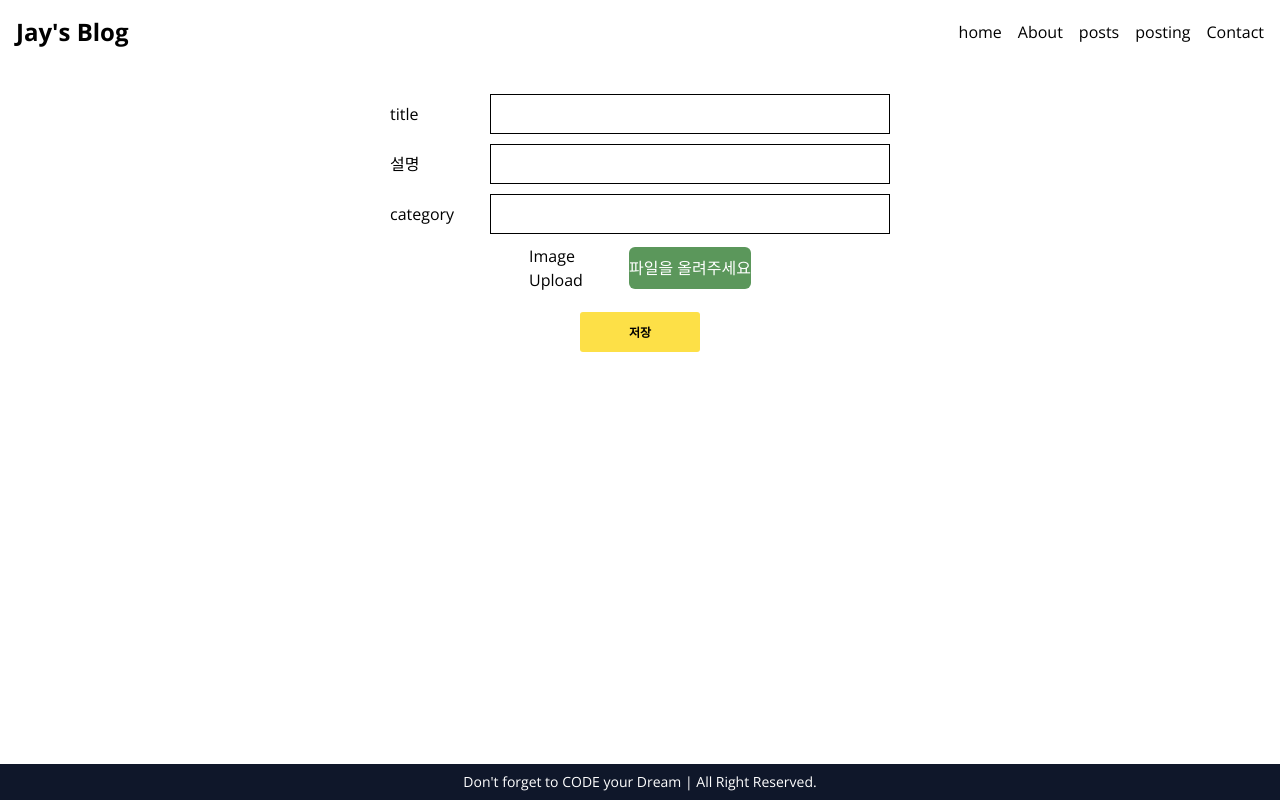
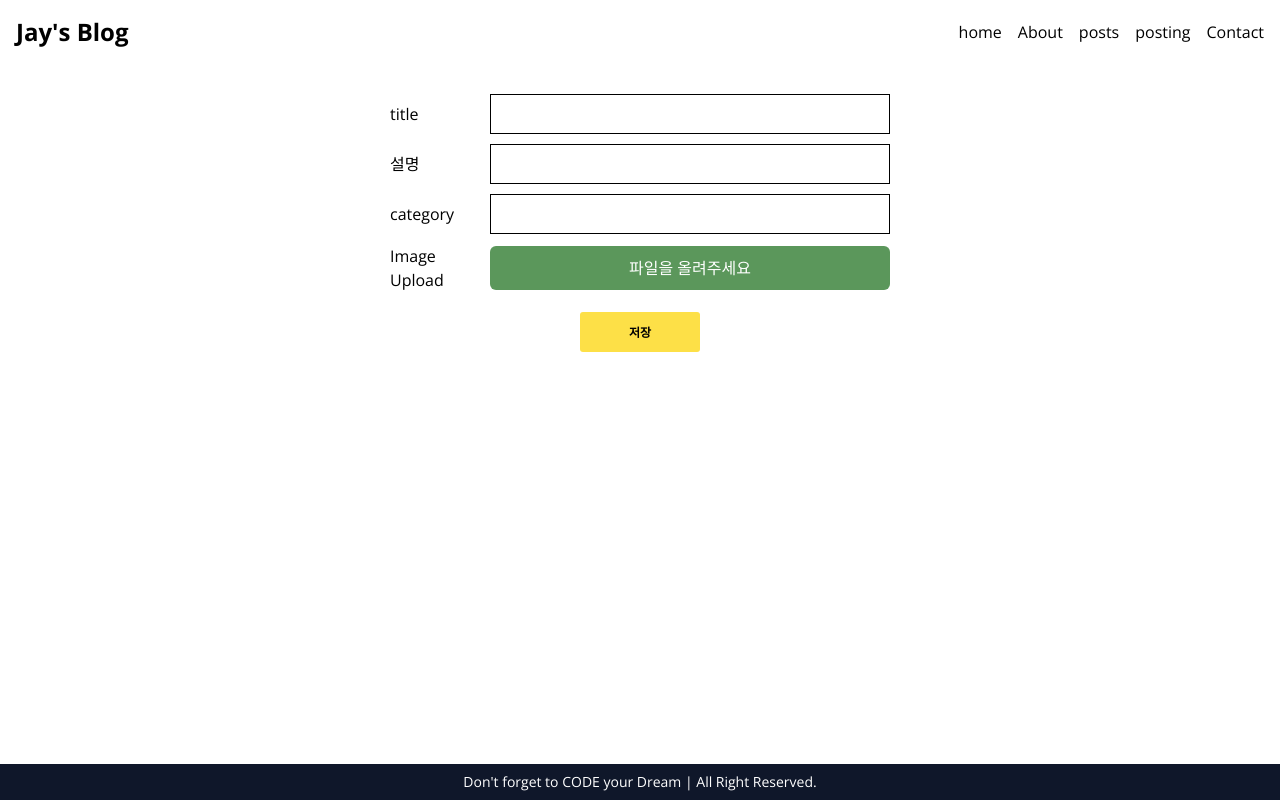
Before and after one commit to spacejay1007/NextJs, a Next.js app in the folder my-blog/: page /posting in a window 1280 px wide. Built offline with nearby package versions, Linux system fonts and the light colour scheme.

Commit message:
next api

```diff
--- a/my-blog/src/app/api/posts/route.ts
+++ b/my-blog/src/app/api/posts/route.ts
@@ -30,9 +30,12 @@ export const POST = async (req: Request, res: Response) => {
 };
 
 export const DELETE = async (req: Request) => {
-  const postData = await req.json(); // 보내준 JSON 데이터를 받아 데이터를 담아준다.
+  const { url } = await req; // 보내준 JSON 데이터를 받아 데이터를 담아준다.
+  console.log(url);
+  if (!url) return NextResponse.json({ message: "Missing id" });
   const filePath = path.join(process.cwd(), "public", "data", "post.json");
-  if (!postData) return NextResponse.json({ message: "Missing Data" });
+  const posts = await getAllPosts();
+  console.log(posts);
 
   // if (!postDelete) return NextResponse.json({ message: "Missing Data" });
 
--- a/my-blog/src/common/upload/FileUpload.tsx
+++ b/my-blog/src/common/upload/FileUpload.tsx
@@ -1,4 +1,4 @@
-import React, { useRef } from "react";
+import React, { useRef, useState } from "react";
 
 type T_UploadProps = {
   text?: string;
@@ -10,34 +10,40 @@ export const FileUpload: React.FC<T_UploadProps> = ({
   onChange,
 }): JSX.Element => {
   const inputRef = useRef<HTMLInputElement>(null);
+  // 처음에는 보낸 텍스트 이름 파일 올리면 File이름으로
+  const [fileName, setFileName] = useState<JSX.Element | string>(
+    text ? text : ""
+  );
 
   const onChangeHandler = (e: React.ChangeEvent<HTMLInputElement>) => {
     const files = e.target.files ? e.target.files[0] : null;
-    console.log(files);
+    console.log(files?.name);
+    // 파일명을 text에서 받아온다
+    if (files && files.name) setFileName(files.name);
     // console.log(e.target.files);
   };
   return (
     <div
       className="upload__box"
+      style={{ width: "400px" }}
       onClick={(e) => {
         e.stopPropagation();
         inputRef.current?.click();
       }}
     >
-      <label
+      <div
         style={{
-          marginTop: 30,
           backgroundColor: "#5b975b",
           color: "#fff",
+          padding: "10px",
+          width: "100%",
+          borderRadius: 6,
           textAlign: "center",
-          padding: "10px 0",
-          width: "65%",
-          borderRadius: 6,
           cursor: "pointer",
         }}
       >
-        {text ? text : ""}
-      </label>
+        {fileName ? fileName : ""}
+      </div>
 
       <input
         ref={inputRef}
--- a/my-blog/src/components/main/post/detailPost/DetailPage.tsx
+++ b/my-blog/src/components/main/post/detailPost/DetailPage.tsx
@@ -2,6 +2,7 @@
 import { T_Post } from "@/service/post";
 import React from "react";
 import { PrevNext } from "./PrevNext";
+import axios from "axios";
 
 export const DetailPage = async ({
   post,
@@ -11,20 +12,11 @@ export const DetailPage = async ({
   prevNextPosts: { prev: T_Post; next: T_Post };
 }) => {
   const deleteHandler = async (id: number) => {
-    fetch("/api/posts", {
-      method: "DELETE",
-      headers: {
-        "Content-Type": "application/json",
-      },
-      body: JSON.stringify({ id }),
-    }).then((res) => {
+    await axios.delete(`/api/posts/${id}`).then((res) => {
       console.log(res);
-      if (res.ok) {
-        console.log(res.json());
-        return res.json();
-      }
     });
   };
+  console.log(post.id);
 
   return (
     <div>
```
